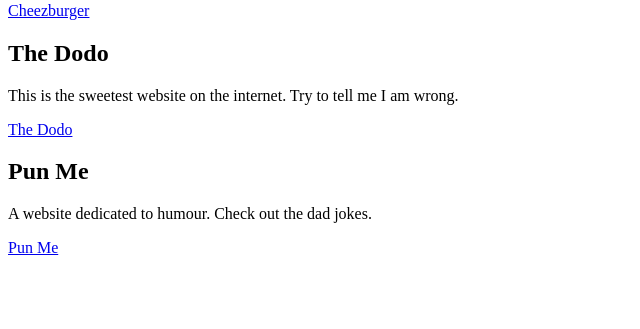
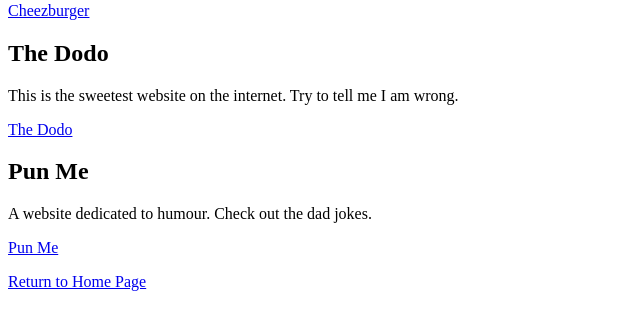
Before and after one commit to Ashley-Spickard/Ashley-Spickard.github.io, a plain HTML site: page bacs200/amuse.html in a window 1280 px wide. Shown: the part 469-798 px from the top of the page, without its empty margins (0-640 px from the left). Drawn offline with Linux system fonts and the light colour scheme.

Commit message:
Update amuse.html

```diff
--- a/bacs200/amuse.html
+++ b/bacs200/amuse.html
@@ -37,4 +37,6 @@
 
 </body>
 
+<a href="Ashley-Spickard.github.io/bacs200/index.html">Return to Home Page</a>
+
 </html>
```
